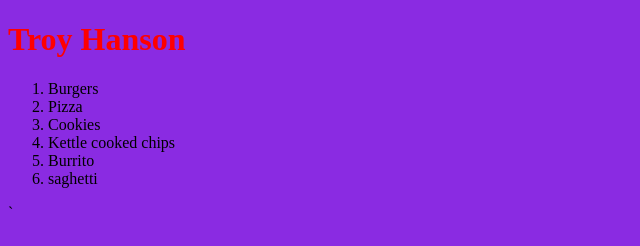
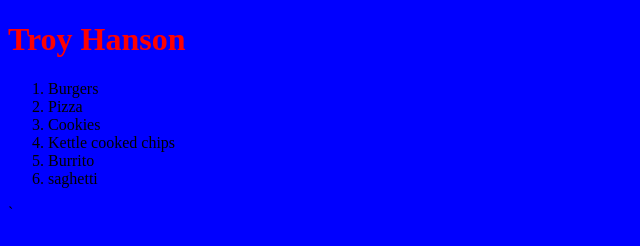
Before and after one commit to THanson-0408/Fav-Food, a plain HTML site: page index.html in a window 1280 px wide. Shown: the whole page, without its empty margins (0-640 px from the left). Drawn offline with Linux system fonts and the light colour scheme.

Commit message:
changed background color

```diff
--- a/style.css
+++ b/style.css
@@ -2,5 +2,5 @@ h1{
     color: red;
 }
 body {
-    background-color: blueviolet;
+    background-color: blue;
 }
```
